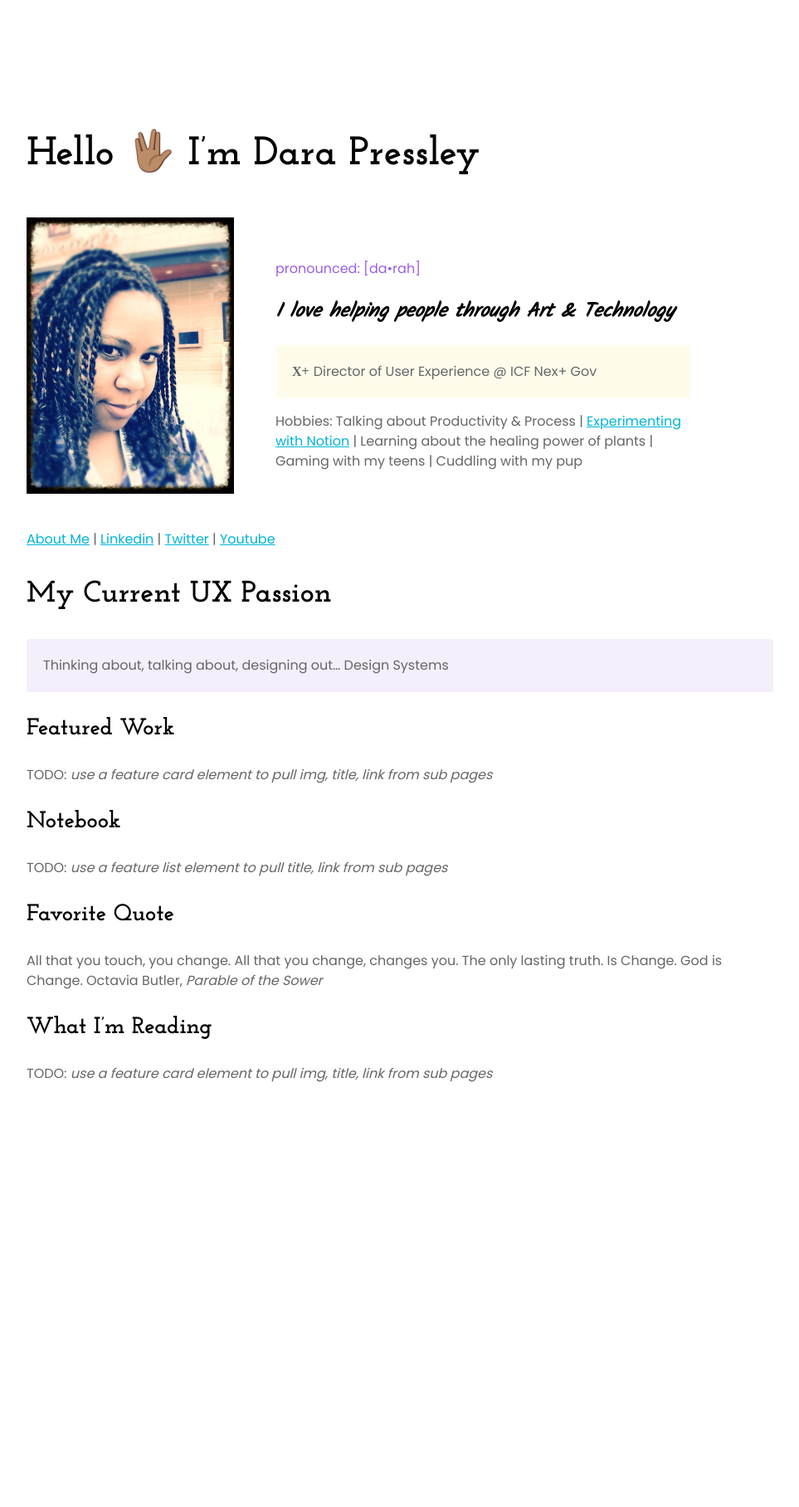
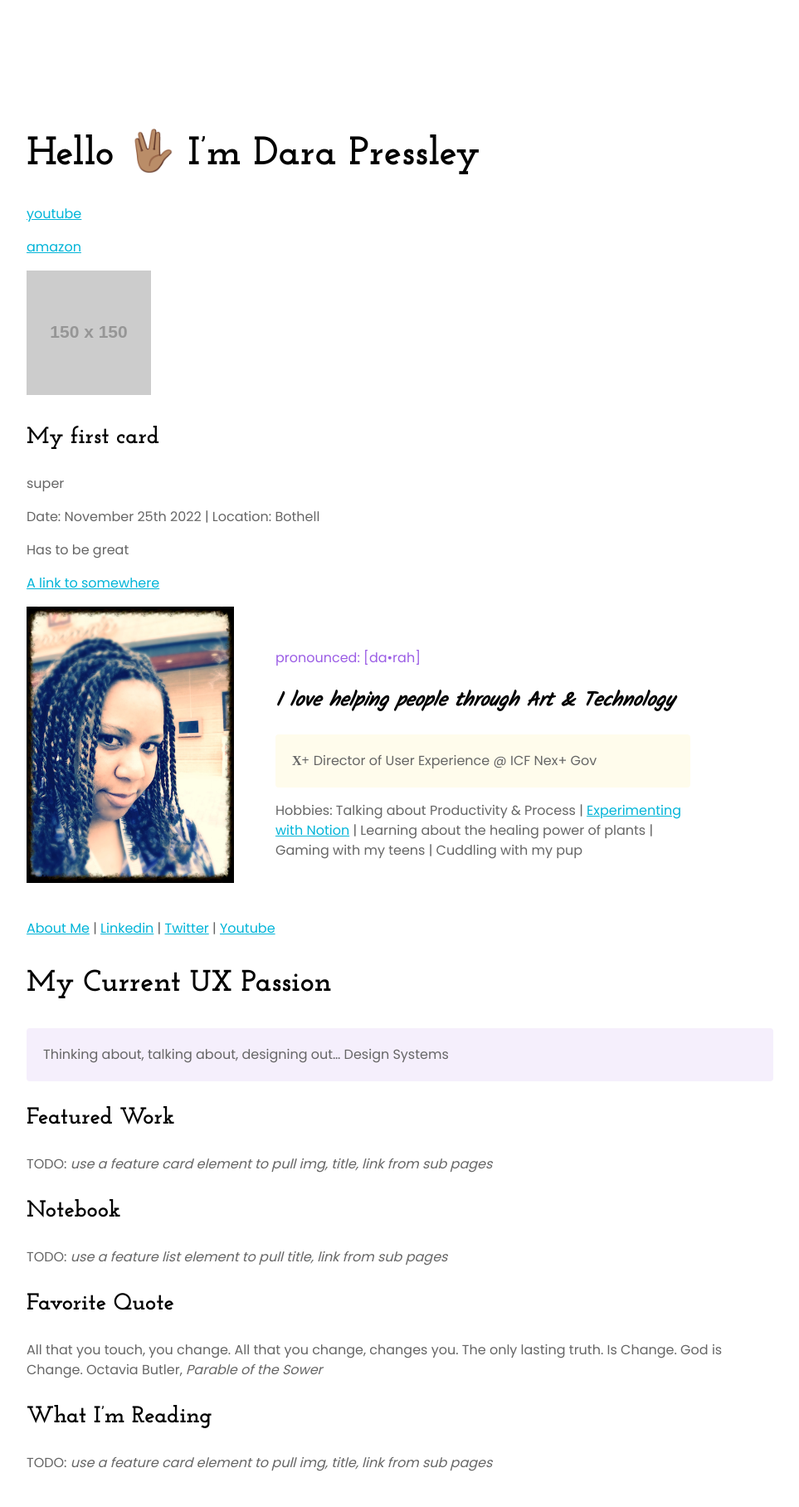
Before and after one commit to patternli/me, a Jekyll site: the page built from index.md, in a window 1280 px wide. Shown: the whole page at 83% size, without its empty margins (158-1121 px from the left). Built offline with Jekyll 4.4.1, drawn with Linux system fonts in a browser that asks for light colours; nearby versions of some CDN libraries; before the commit the page ends 1347 px from its top, so only the background shows below that.

Commit message:
playing with supercard

```diff
--- /dev/null
+++ b/_includes/patterns/buttons/button.md
@@ -0,0 +1,3 @@
+{% for link in include.content %}
+<a class="{{link.class}}" href="{{ link.link }}">{{ link.text }}</a>
+{% endfor %}
--- /dev/null
+++ b/_includes/patterns/card/card.md
@@ -0,0 +1,33 @@
+{% assign card=include.content %}
+<div class="{{ card.settings.class }}">
+{% for c in card.list %}
+    <div class="card {{ c.class }}">
+        {% if c.image %}
+        <div class="card-image"><img src="{{ c.image}}"></div>
+        {% endif %}
+        {% if c.title or c.flag %}
+        <div class="card-header">
+            {% if c.title %}
+            <h3>{{ c.title }}</h3>
+            {% endif %}
+            {% if c.flag %}
+            <div class="card-flag">super</div>
+            {% endif %}
+        </div>
+        {% endif %}
+        {% if c.body or c.meta %}
+        <div class="body">
+            {% if c.meta %}
+            <p class="meta">{{ c.meta }}</p>
+            {% endif %}
+            {% if c.body %}
+            <p>{{ c.body }}</p>
+            {% endif %}
+        </div>
+        {% endif %}
+        <div class="card-footer">
+            <a href="/">A link to somewhere</a>
+        </div>
+    </div>
+    {% endfor %}
+</div>
--- a/index.md
+++ b/index.md
@@ -1,9 +1,43 @@
 ---
 layout: base
 wrapper: home
+
+link:
+    - link: youtube.com
+      text: youtube
+      class: btn btn-primary
+    - link: amazon.com
+      text: amazon
+      class: btn btn-text
+
+card:
+    settings:
+        class: card-group
+        columns: 2
+    list:
+        - title: My first card
+          flag: super
+          meta: "Date: November 25th 2022 | Location: Bothell"
+          body: Has to be great
+          image: https://via.placeholder.com/150
+          class: flag
+          links:
+            - link: youtube.com
+              text: youtube
+              class: btn btn-primary
+            - link: amazon.com
+              text: amazon
+              class: btn btn-text
+
 ---
 
 # Hello 🖖🏽 I'm Dara Pressley
+
+{% include patterns/buttons/button.md content=page.link %}
+
+{% include patterns/card/card.md content=page.card %}
+
+
 
 <div class="home-hero" markdown="1">
 <div class="image" markdown="1">
```
Also changed, not shown: _includes/patterns/buttons/figure.md (added, +7 -0 lines).
